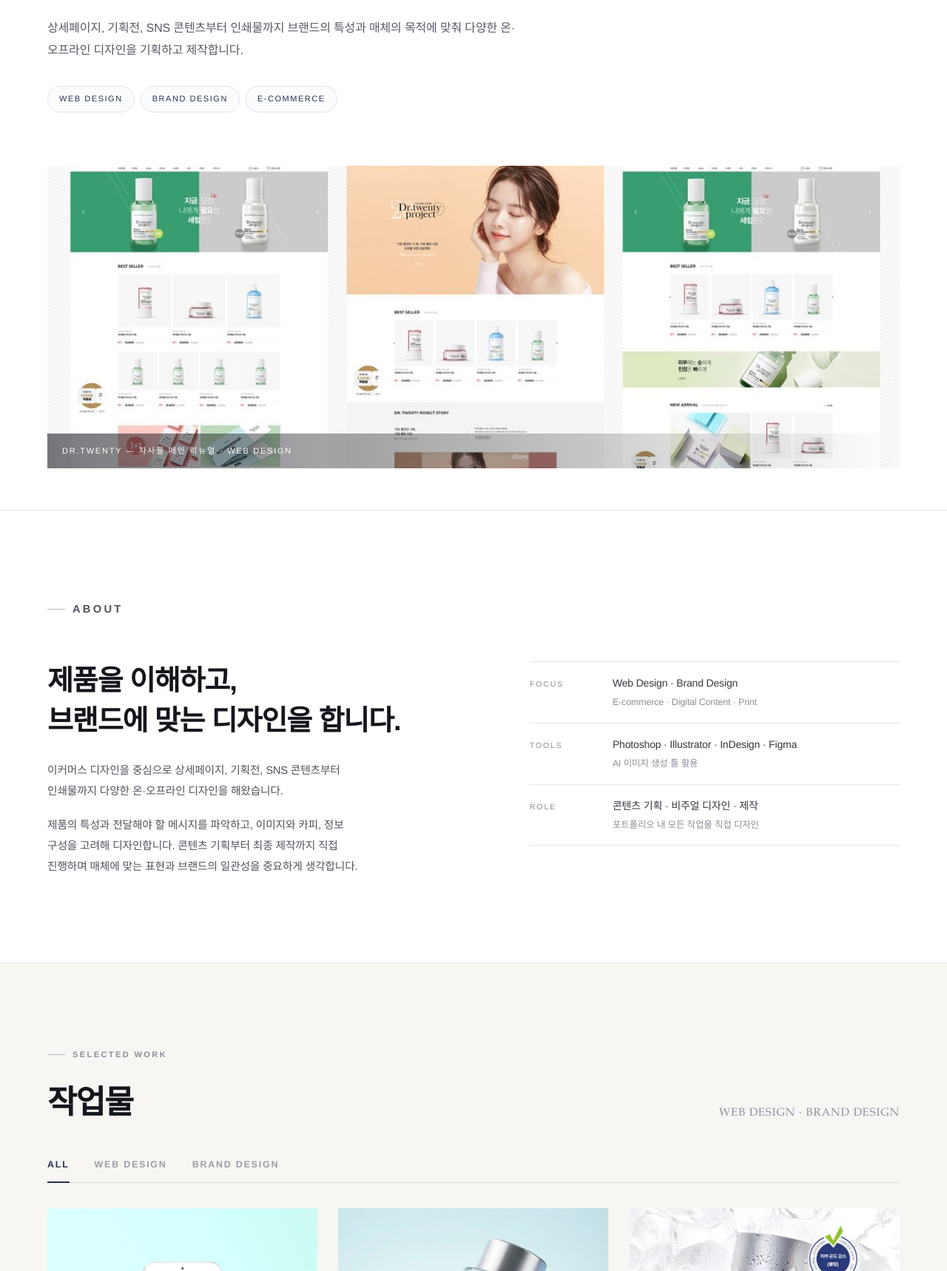
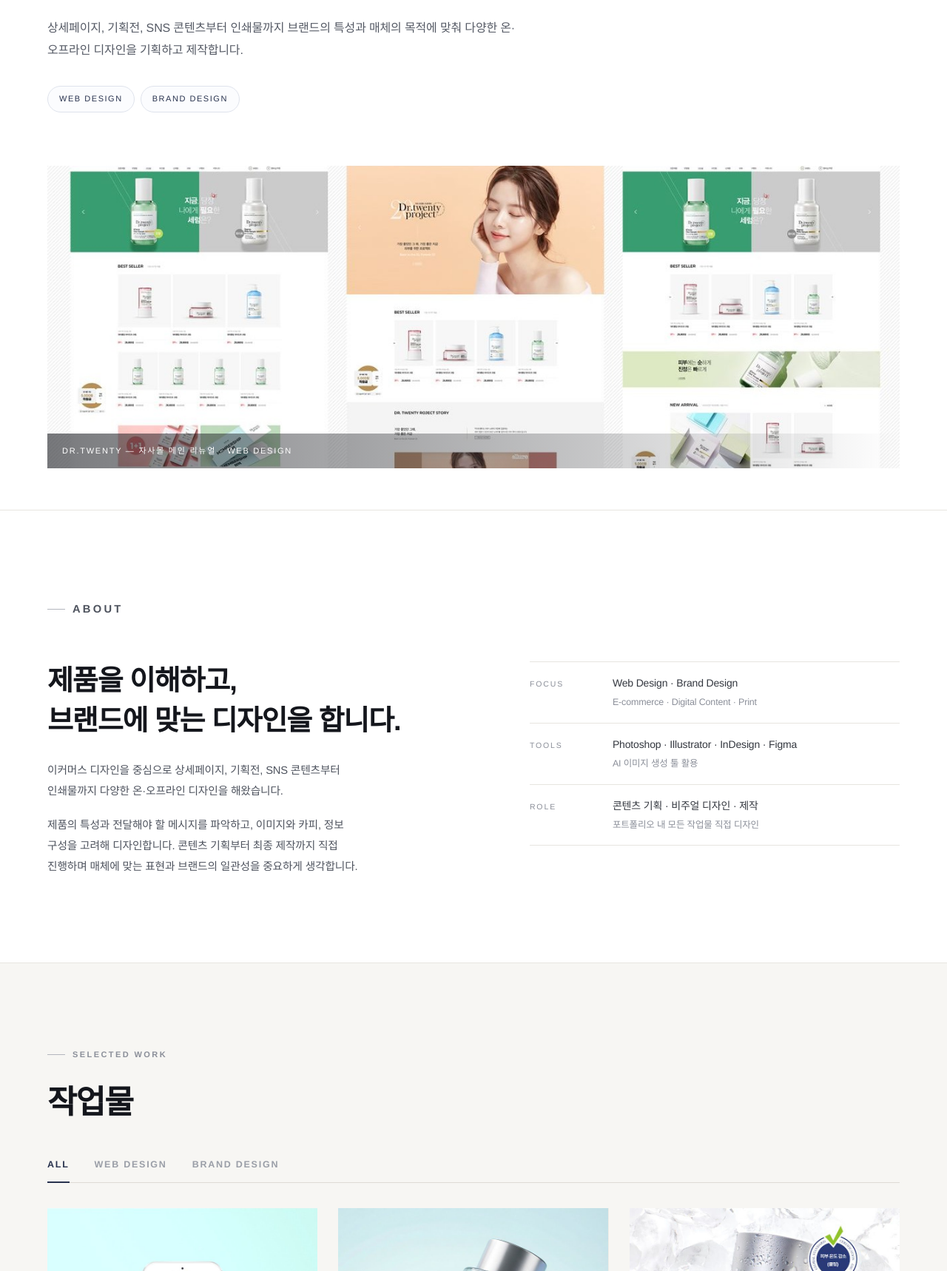
Before and after one commit to mygido19-ai/mygido19-ai.github.io, a plain HTML site: page index.html in a window 1280 px wide. Shown: the part 431-2149 px from the top of the page at 74% size. Drawn offline with Linux system fonts and the light colour scheme.

Commit message:
Hero/Work: drop redundant E-commerce tag and WEB DESIGN · BRAND DESIGN label

```diff
--- a/index.html
+++ b/index.html
@@ -76,7 +76,6 @@
       <ul class="hero-tags">
         <li>Web Design</li>
         <li>Brand Design</li>
-        <li>E-commerce</li>
       </ul>
 
       <figure class="hero-visual reveal">
@@ -139,7 +138,6 @@
           <p class="eyebrow">Selected Work</p>
           <h2>작업물</h2>
         </div>
-        <p class="count" style="margin:0">WEB DESIGN · BRAND DESIGN</p>
       </div>
 
       <div class="filters" role="group" aria-label="작업물 카테고리 필터">
```
